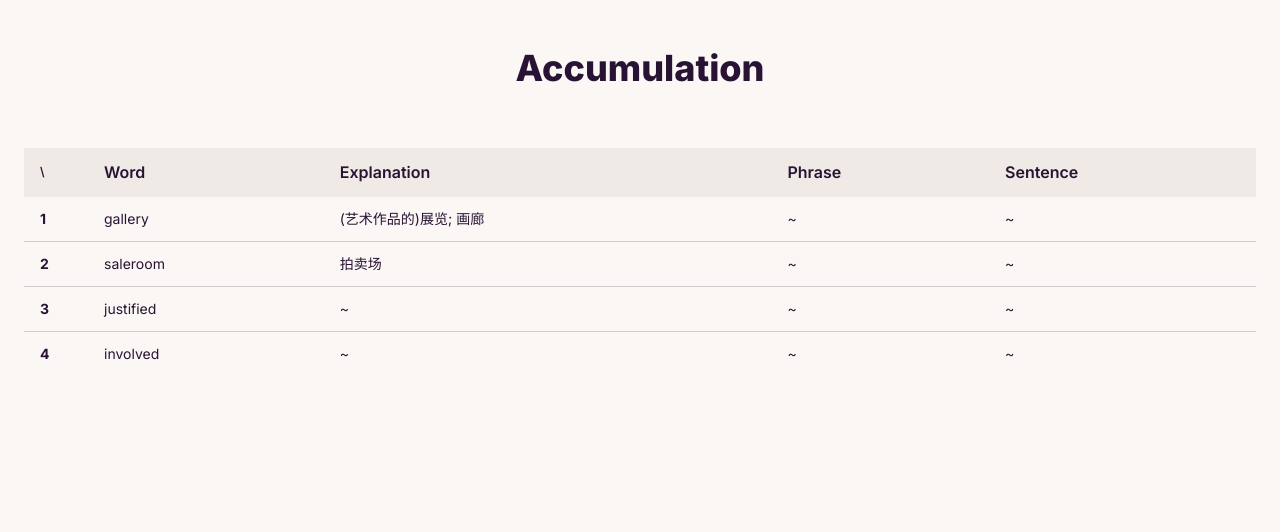
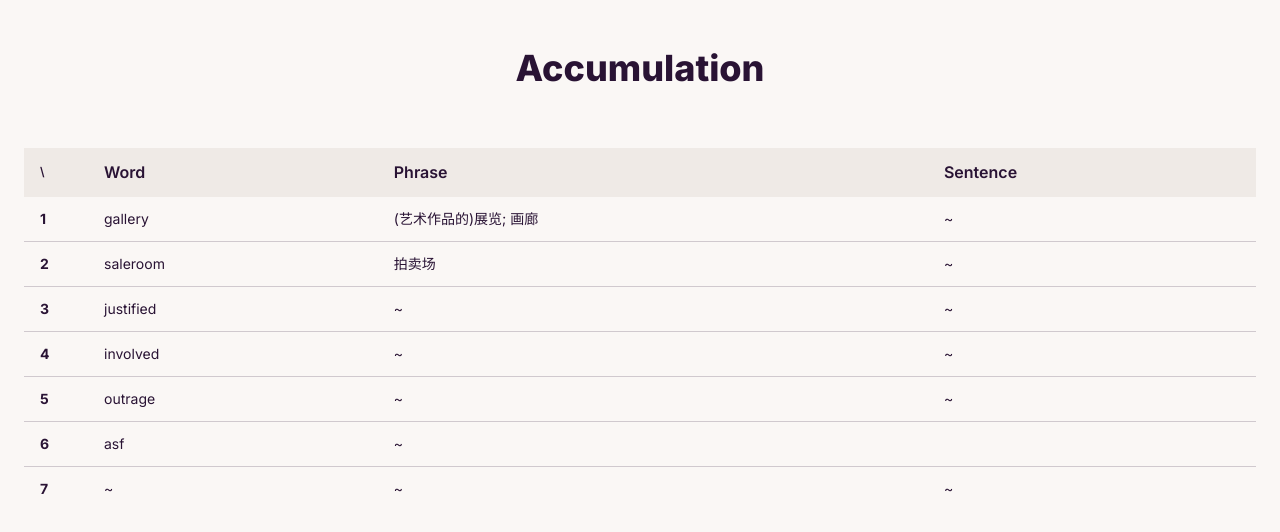
Before and after one commit to xyt-dev/webnotes, a Next.js app: page /english/words in a window 1280 px wide. Shown: the top 532 px of the page. Built offline with nearby package versions, Linux system fonts and the light colour scheme.

Commit message:
update DaisyTable

```diff
--- a/src/app/english/words/page.tsx
+++ b/src/app/english/words/page.tsx
@@ -3,7 +3,7 @@ export default function EnglishWords() {
   return (
     <div className="prose daisy-prose max-w-[1350px] leading-[35px] mx-auto pt-6">
       <h1 className="text-center">Accumulation</h1>
-      <Table heads={["Word", "Explanation", "Phrase", "Sentence"]} indexed>
+      <Table heads={["Word", "Phrase", "Sentence"]} indexed>
         <tr>
           <td>gallery</td>
           <td>(艺术作品的)展览; 画廊</td>
@@ -18,6 +18,11 @@ export default function EnglishWords() {
         <tr>
           <td>involved</td>
         </tr>
+        <tr>
+          <td>outrage</td>
+        </tr>
+        <tr><></><td>asf</td> </tr>
+        <tr> </tr>
       </Table>
     </div>
   )
--- a/src/components/DaisyTable.tsx
+++ b/src/components/DaisyTable.tsx
@@ -8,19 +8,26 @@ export default function Table({ children, heads, indexed }: { children?: React.R
       while (rowChildren.length < (heads?.length || 0)) {
         rowChildren.push(<td key={`empty-${rowChildren.length}`}>~</td>);  // fill with <td>~</td>
       }
-      const _processedRowChildren = rowChildren.map((tdChild: React.ReactNode) => {
+      let nInvalidElement = 0;
+      let _processedRowChildren = rowChildren.map((tdChild: React.ReactNode) => {
         if (React.isValidElement(tdChild) && tdChild.type === 'td') {
           const content = tdChild.props.children;
           if (!content || (typeof content === 'string' && content.trim() === ''))
             return React.cloneElement(tdChild, {}, '~')
         }
+        if (!React.isValidElement(tdChild))
+          nInvalidElement ++;  // <tr> <td> </tr> there are invalid elements
         return tdChild;
       })
+      while (nInvalidElement > 0) {
+        _processedRowChildren.push(<td key={`empty-${rowChildren.length}`}>~</td>);  // fill with <td>~</td>
+        nInvalidElement --;
+      }
       indexed = indexed || false
       const processedRowChildren = indexed
         ? [<th key="index" className="w-16">{index + 1}</th>, ...React.Children.toArray(_processedRowChildren)]
         : React.Children.toArray(_processedRowChildren)
-      return React.cloneElement(trChild as React.ReactElement, {className: "daisy-hover"}, processedRowChildren);
+      return React.cloneElement(trChild as React.ReactElement, { className: "daisy-hover" }, processedRowChildren);
     }
     return trChild;
   })
```
